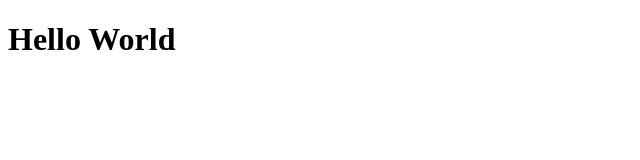
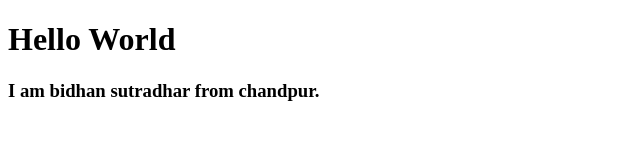
Before and after one commit to codeingwithbidhan/helloworld, a plain HTML site: page index.html in a window 1280 px wide. Shown: the whole page, without its empty margins (0-640 px from the left). Drawn offline with Linux system fonts and the light colour scheme.

Commit message:
new commit here

```diff
--- a/index.html
+++ b/index.html
@@ -8,6 +8,7 @@
 <body>
     <div class="wrapper">
         <h1>Hello World</h1>
+        <h3>I am bidhan sutradhar from chandpur.</h3>
     </div>
 </body>
 </html>
```
